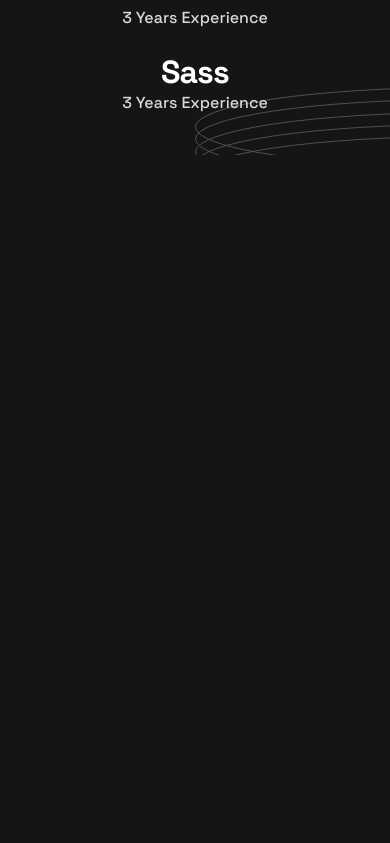
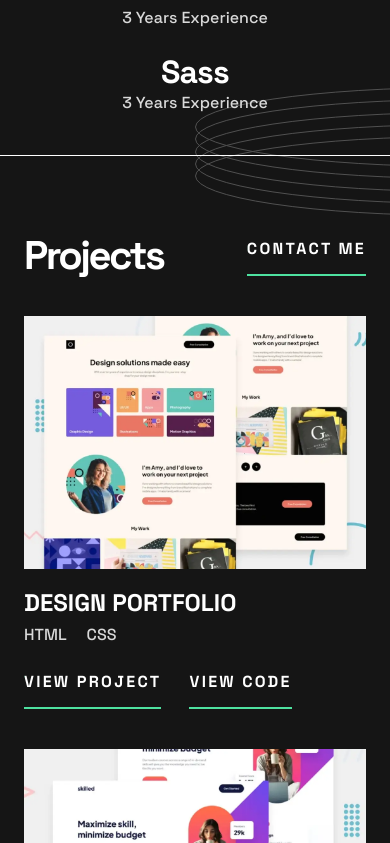
Before and after one commit to Bayoumi-dev/single-page-developer-portfolio-next-js, a Next.js app: page / in a window 390 px wide. Shown: the part 1157-2000 px from the top of the page. Before the commit the page ends 1312 px from the top, so only its background shows below. Built offline with nearby package versions, Linux system fonts and the light colour scheme.

Commit message:
projects section

```diff
--- a/app/page.tsx
+++ b/app/page.tsx
@@ -1,4 +1,5 @@
 import HeroSection from "@/ui/sections/hero";
+import ProjectsSection from "@/ui/sections/projects";
 import SkillsSection from "@/ui/sections/skills";
 
 export default function Home() {
@@ -6,6 +7,7 @@
     <main>
       <HeroSection />
       <SkillsSection />
+      <ProjectsSection />
     </main>
   );
 }
--- a/tailwind.config.ts
+++ b/tailwind.config.ts
@@ -15,6 +15,7 @@
       },
       grey: "#d9d9d9",
       white: "#ffffff",
+      black: "#000000",
       error: "#ff6f5b",
     },
     extend: {
@@ -32,6 +33,9 @@
         15: "3.75rem",
         18: "4.5rem",
         22: "5.5rem",
+        25: "6.25rem",
+        35: "8.75rem",
+        100: '25rem',
         198: "12.375rem",
         218: "13.625rem",
         unset: "unset",
--- /dev/null
+++ b/ui/sections/projects.tsx
@@ -0,0 +1,120 @@
+import Image from "next/image";
+
+const projects: {
+  name: String;
+  skills: String[];
+  src: String;
+  previewLink: String;
+  codeLink: String;
+}[] = [
+  {
+    name: "Design portfolio",
+    skills: ["HTML", "CSS"],
+    src: "/assets/images/thumbnail-project-1-large.webp",
+    previewLink:
+      "https://www.frontendmentor.io/challenges/singlepage-design-portfolio-2MMhyhfKVo",
+    codeLink: "https://github.com/",
+  },
+  {
+    name: "E-learning Landing Page",
+    skills: ["HTML", "CSS"],
+    src: "/assets/images/thumbnail-project-2-large.webp",
+    previewLink:
+      "https://www.frontendmentor.io/challenges/skilled-elearning-landing-page-S1ObDrZ8q",
+    codeLink: "https://github.com/",
+  },
+  {
+    name: "TODO Web App",
+    skills: ["HTML", "CSS", "JavaScript"],
+    src: "/assets/images/thumbnail-project-3-large.webp",
+    previewLink: "https://www.frontendmentor.io/challenges/todo-app-Su1_KokOW",
+    codeLink: "https://github.com/",
+  },
+  {
+    name: "Entertainment Web App",
+    skills: ["HTML", "CSS", "JavaScript"],
+    src: "/assets/images/thumbnail-project-4-large.webp",
+    previewLink:
+      "https://www.frontendmentor.io/challenges/entertainment-web-app-J-UhgAW1X",
+    codeLink: "https://github.com/",
+  },
+  {
+    name: "Memory Game",
+    skills: ["HTML", "CSS", "JavaScript"],
+    src: "/assets/images/thumbnail-project-5-large.webp",
+    previewLink:
+      "https://www.frontendmentor.io/challenges/memory-game-vse4WFPvM",
+    codeLink: "https://github.com/",
+  },
+  {
+    name: "Art Gallery Showcase",
+    skills: ["HTML", "CSS", "JavaScript"],
+    src: "/assets/images/thumbnail-project-6-large.webp",
+    previewLink:
+      "https://www.frontendmentor.io/challenges/galleria-slideshow-site-tEA4pwsa6",
+    codeLink: "https://github.com/",
+  },
+];
+
+export default function ProjectsSection() {
+  return (
+    <section className="">
+      <div className="container rel py-20 md:py-25 xl:py-35 border-t border-white md:border-0">
+        <div className="flex flex-wrap justify-between items-center gap-2">
+          <h2>Projects</h2>
+          <a href="#contact" role="button" className="btn flex-shrink-0 pt-0">
+            Contact Me
+          </a>
+        </div>
+        {/* Projects List */}
+        <ol
+          className="flex flex-row flex-wrap justify-center pt-10 gap-y-10 gap-x-6 md:pt-15 xl:pt-20 xl:gap-y-[4.375rem] 3xl:gap-x-15"
+        >
+          {projects.map((project, i) => (
+            <li key={i} className="relative">
+              <div className="relative w-[21.375rem] h-[15.8125rem] xl:w-[33.75rem] xl:h-100 peer">
+                <Image
+                  fill
+                  src={`${project.src}`}
+                  alt={`${project.name} image preview`}
+                  className="object-cover"
+                />
+              </div>
+              <div className="">
+                <h3 className="mt-6 mb-[0.625rem] uppercase">{project.name}</h3>
+                <ul className="flex gap-x-5 uppercase xl:text-lg">
+                  {project.skills.map((skill, i) => (
+                    <li key={i}>{skill}</li>
+                  ))}
+                </ul>
+              </div>
+              <div
+                className="w-full flex mt-[0.625rem] gap-x-7 xl:absolute xl:top-0 xl:left-0
+                xl:flex-col xl:justify-center items-center xl:w-[33.75rem] xl:h-100 xl:mt-0 xl:gap-y-[2.375rem]
+               xl:bg-black/75 xl:invisible xl:opacity-0 xl:duration-300 xl:hover:visible xl:hover:opacity-100
+                xl:peer-hover:visible xl:peer-hover:opacity-100"
+              >
+                <a
+                  href={`${project.previewLink}`}
+                  target="_blank"
+                  role="button"
+                  className="btn"
+                >
+                  View Project
+                </a>
+                <a
+                  href={`${project.codeLink}`}
+                  target="_blank"
+                  role="button"
+                  className="btn"
+                >
+                  View Code
+                </a>
+              </div>
+            </li>
+          ))}
+        </ol>
+      </div>
+    </section>
+  );
+}
--- a/ui/styles/globals.css
+++ b/ui/styles/globals.css
@@ -10,7 +10,7 @@
     @apply bg-dark text-grey;
   }
   main {
-    @apply overflow-hidden
+    @apply overflow-hidden;
   }
   h1,
   h2 {
```
